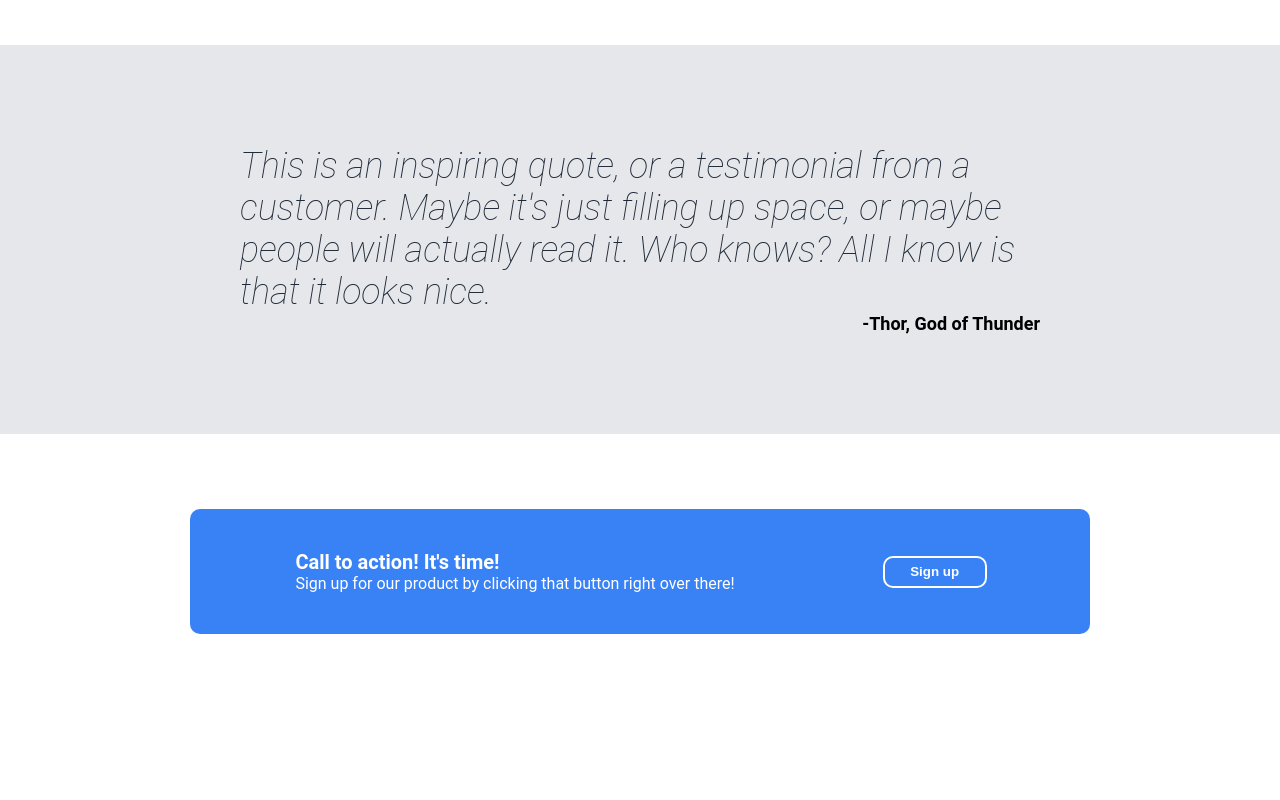
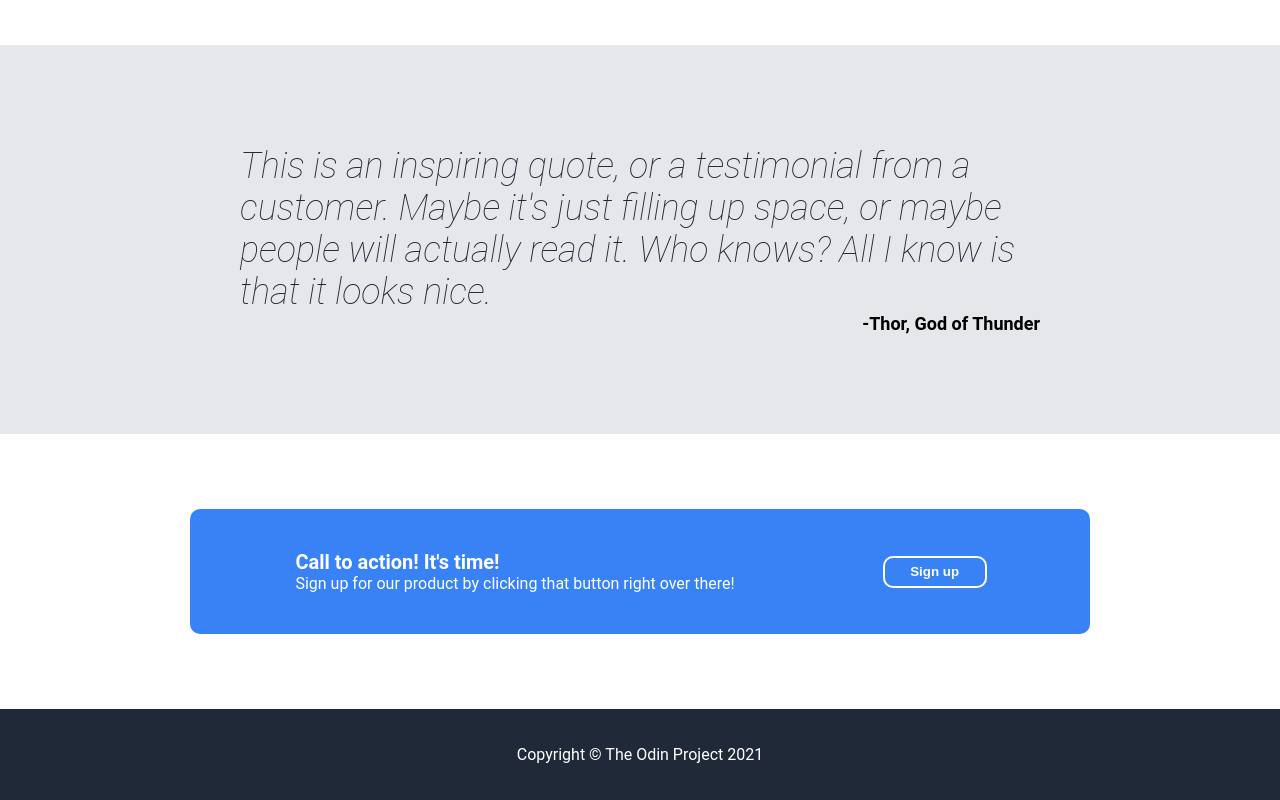
Before and after one commit to coussss/landing-page, a plain HTML site: page index.html in a window 1280 px wide. Shown: the part 1306-2106 px from the top of the page. Before the commit the page ends 2015 px from the top, so only its background shows below. Drawn offline with Linux system fonts and the light colour scheme.

Commit message:
Fully completed html and style sheet for an accurate representation

```diff
--- a/index.html
+++ b/index.html
@@ -25,7 +25,7 @@
                     <button type="button" id="button1">Sign up</button>
                 </div>
                 <div class="placeholder">
-                    <img src="./elephant.jpg" width="500" height="275">
+                    <img src="./red-velvet.jpg" width="440" height="275">
                 </div>
             </div>
         </div>
@@ -89,5 +89,8 @@
                 </div>
             </div>
         </div>
+        <div class="footer">
+            <div class="footer-text">Copyright © The Odin Project 2021</div>
+        </div>
     </body>
 </html>
--- a/styles.css
+++ b/styles.css
@@ -231,6 +231,20 @@ p {
     margin-left: 50px;
 }
 
+/* footer section */
+
+.footer {
+    display: flex;
+    background-color: #1f2937;
+    color: white;
+    justify-content: center;
+    align-items: center;
+}
+
+.footer-text {
+    margin: 36px;
+}
+
 /*
 div {
     outline: 2px solid red;
```
